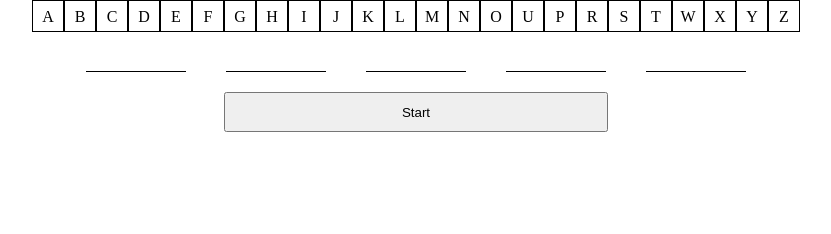
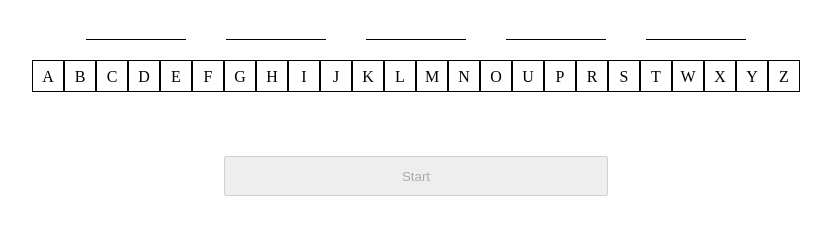
Before and after one commit to adrianWadrzyk/HangMan, a plain HTML site: page index.html in a window 1280 px wide. Both pictures are taken after a click on the button "Start". Shown: the whole page, without its empty margins (224-1055 px from the left). Drawn offline with Linux system fonts and the light colour scheme.

Commit message:
Added end of game and automatically generated board

```diff
--- a/game.js
+++ b/game.js
@@ -1,17 +1,22 @@
 var words = ['ziemia', 'zamek', 'tecza'];
-
+var point = 0;
 
 const gameOn = function() {
-    console.log("Gra się rozpoczęła")
-    let live = 5,
-        point = 0;
+
+    //clear boardConteiner for new game;
+    const boardConteiner = document.querySelector('.boardConteiner');
+    boardConteiner.innerHTML = '';
+
+    let live = 5;
+    // createGameBoard
+    createGameBoard()
 
     // Get word from Array
     let word = words[getRandomWord(words.length)];
     console.log(word);
 
-    //createElement
-    createElement(word.length);
+    //createFloor for word letters
+    createFloor(word.length);
 
 
     // Get letter onClick
@@ -24,20 +29,14 @@ const gameOn = function() {
 
         if (writeLetter(letter, word)) {
             live--;
-            if (live == 0) {
-                console.log("Przegrałeś");
-            }
-        } else {
-            ++point;
-            if (point == word.length) {
-                console.log("Gratulacje, wygrałeś!");
-            }
+            if (live == 0)
+                endGame(true);
         }
     });
 }
 
 const getRandomWord = length => Math.floor(Math.random() * length);
-const createElement = length => {
+const createFloor = length => {
 
     const conteinerForWord = document.getElementById("wordConteiner");
 
@@ -51,22 +50,65 @@ const createElement = length => {
 const writeLetter = (letter, word) => {
     let miss = true;
     let tests = document.querySelectorAll(".test");
+
     for (let i = 0; i < word.length; i++) {
-
         if (letter.toLowerCase() == word[i]) {
+            ++point;
+            if (point == word.length) {
+                endGame(false);
+            }
             tests[i].innerText = letter;
             miss = false;
         }
     }
-
     return miss;
 }
 
+const createGameBoard = () => {
 
-gameOn();
+    const alphabet = ['A', 'B', 'C', 'D', 'E', 'F', 'G', 'H', 'I', 'J', 'K', 'L', 'M', 'N', 'O', 'U', 'P', 'R', 'S', 'T', 'W', 'X', 'Y', 'Z'];
+    const boardConteiner = document.querySelector('.boardConteiner');
 
 
-// Isuses to fix
-// How to end a game?
-// Multiplayers mode
-// space in words;
+    // create letterConteiner
+    const letterConteiner = document.createElement('div');
+    letterConteiner.classList.add('letterConteiner');
+    boardConteiner.prepend(letterConteiner);
+
+
+    // create alphabet
+    for (let i = 0; i < alphabet.length; i++) {
+        let divLetter = document.createElement("div");
+        divLetter.classList.add("letter");
+        document.querySelector('.letterConteiner').appendChild(divLetter);
+        divLetter.innerText = alphabet[i];
+    }
+
+    // create wordConteiner
+    const wordConteiner = document.createElement('div');
+    wordConteiner.id = 'wordConteiner';
+    boardConteiner.prepend(wordConteiner);
+}
+
+
+const startButton = document.querySelector(".startGame");
+startButton.addEventListener("click", () => {
+    gameOn();
+    startButton.disabled = true;
+});
+
+const endGame = isDead => {
+        const boardConteiner = document.querySelector('.boardConteiner');
+        boardConteiner.innerHTML = '';
+        if (isDead) {
+            boardConteiner.innerText = " Przegrałeś!"
+        } else {
+            boardConteiner.innerText = 'Wygrałeś!';
+        }
+
+        const startButton = document.querySelector(".startGame");
+        startButton.disabled = false;
+    }
+    // Isuses to fix
+    // Multiplayers mode
+    // space in words;
--- a/index.html
+++ b/index.html
@@ -10,34 +10,7 @@
 </head>
 
 <body>
-    <div class="letterConteiner">
-        <div class="letter">A</div>
-        <div class="letter">B</div>
-        <div class="letter">C</div>
-        <div class="letter">D</div>
-        <div class="letter">E</div>
-        <div class="letter">F</div>
-        <div class="letter">G</div>
-        <div class="letter">H</div>
-        <div class="letter">I</div>
-        <div class="letter">J</div>
-        <div class="letter">K</div>
-        <div class="letter">L</div>
-        <div class="letter">M</div>
-        <div class="letter">N</div>
-        <div class="letter">O</div>
-        <div class="letter">U</div>
-        <div class="letter">P</div>
-        <div class="letter">R</div>
-        <div class="letter">S</div>
-        <div class="letter">T</div>
-        <div class="letter">W</div>
-        <div class="letter">X</div>
-        <div class="letter">Y</div>
-        <div class="letter">Z</div>
-    </div>
-
-    <div id="wordConteiner"></div>
+    <div class="boardConteiner"></div>
     <button class="startGame">Start</button>
     <script src="game.js"></script>
 </body>
--- a/style.css
+++ b/style.css
@@ -25,6 +25,7 @@
     width: 30%;
     height: 5vh;
     margin-left: 35%;
+    margin-top: 5%;
 }
 
 #wordConteiner {
```
